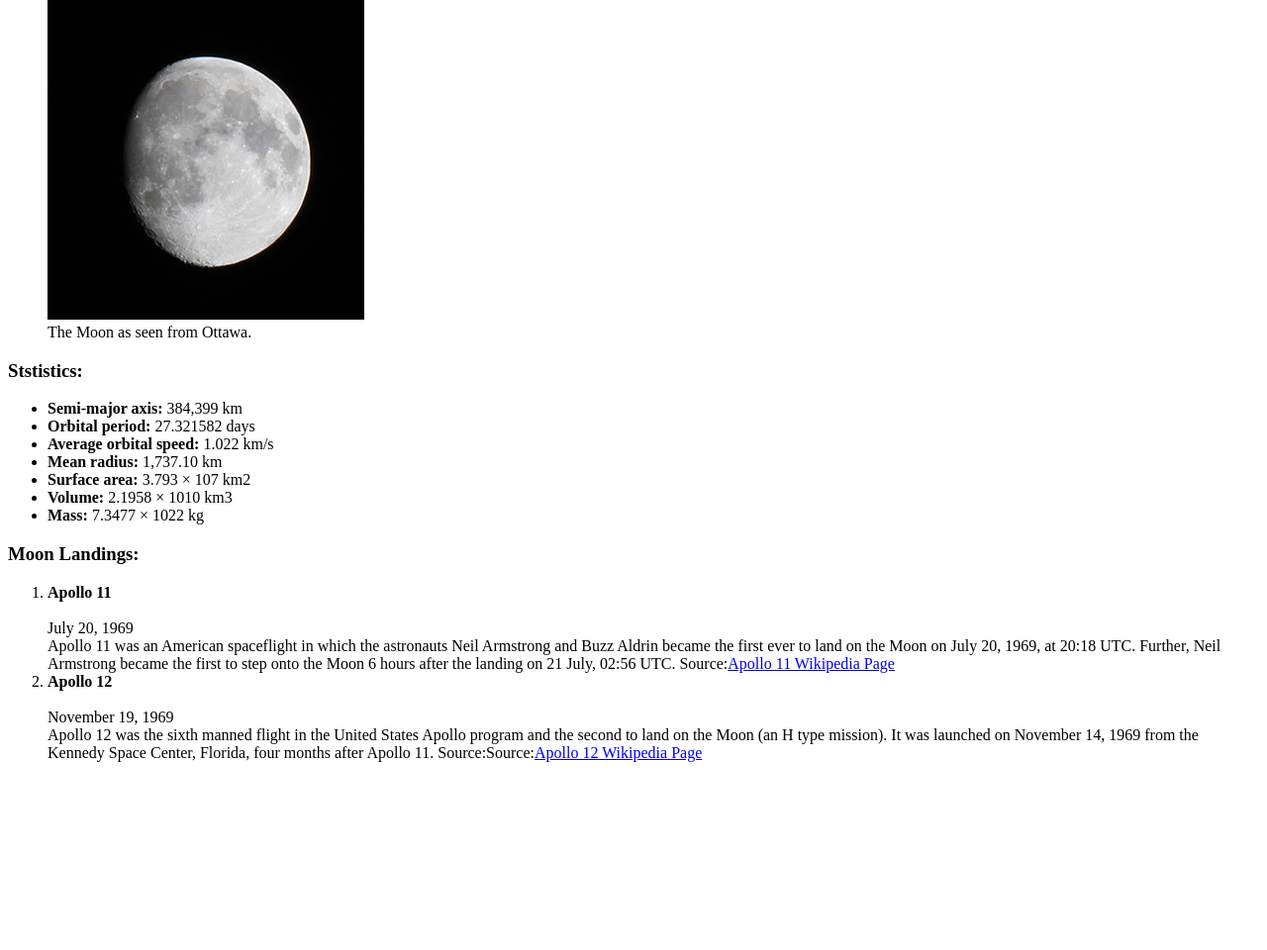
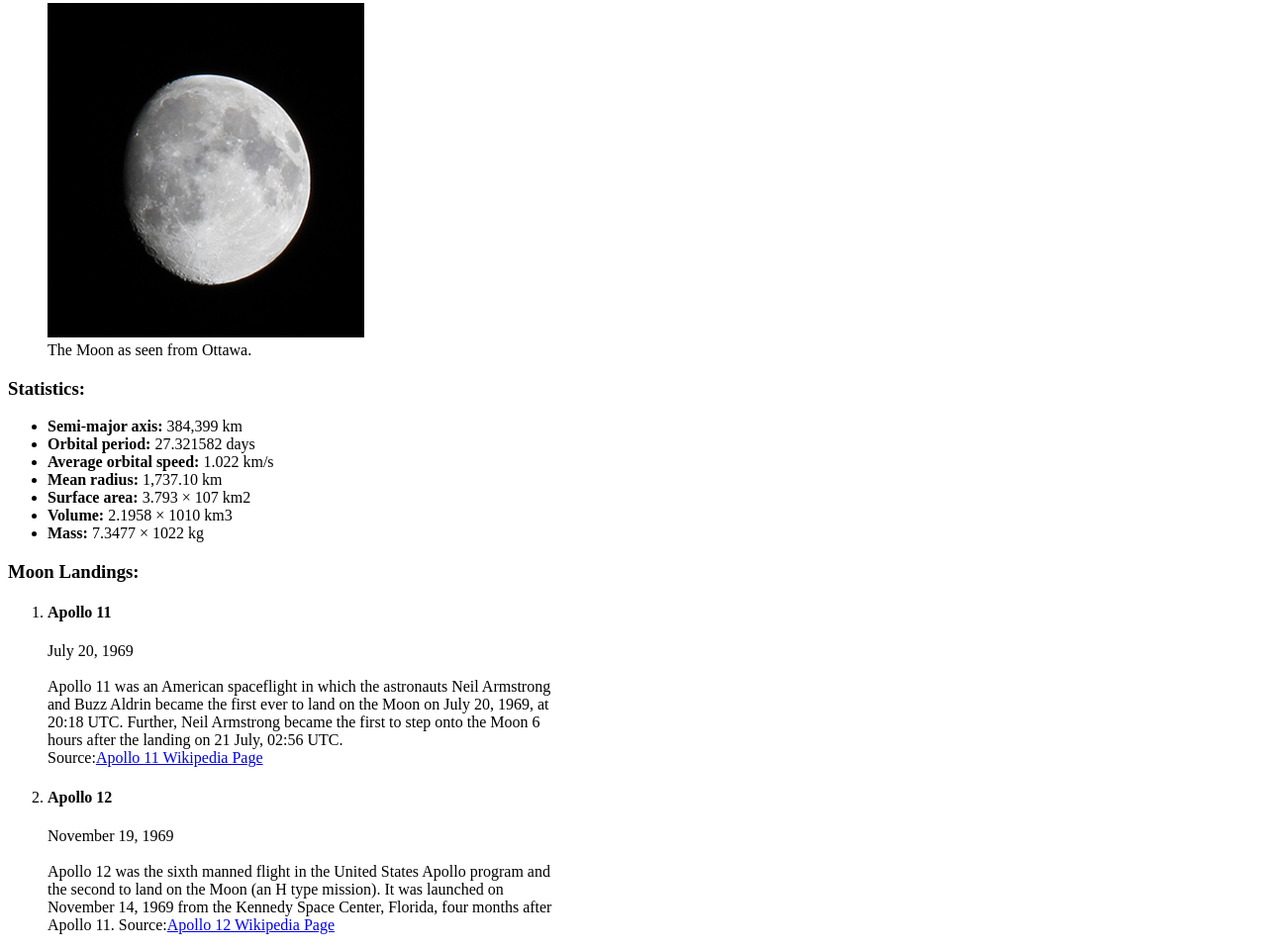
Before and after one commit to hull0003/moon_exercise, a plain HTML site: page index.html in a window 1280 px wide. Shown: the part 194-1154 px from the top of the page at 99% size. Before the commit the page ends 980 px from the top, so only its background shows below. Drawn offline with Linux system fonts and the light colour scheme.

Commit message:
fixed line breaks

```diff
--- a/index.html
+++ b/index.html
@@ -10,8 +10,9 @@
 
         <h2>A Natural Satellite</h2>
 
-        <p>The Moon is the only natural satellite of the Earth, and the fifth largest satellite in the Solar System.
-            It is the largest natural satellite of a planet in the Solar System relative to the size of its primary, having a quarter the diameter of Earth but only 1⁄81 its' mass.
+        <p>The Moon is the only natural satellite of the Earth, and the fifth largest satellite in the<br>
+            Solar System. It is the largest natural satellite of a planet in the Solar System relative<br>
+            to the size of its primary, having a quarter the diameter of Earth but only 1⁄81 its' mass.
         </p>
 
         <figure>
@@ -19,7 +20,7 @@
 			<figcaption>The Moon as seen from Ottawa.</figcaption>
 		</figure>
 
-        <h3>Ststistics:</h3>
+        <h3>Statistics:</h3>
         <ul>
             <li><strong>Semi-major axis:</strong> 384,399 km</li>
             <li><strong>Orbital period: </strong>27.321582 days</li>
@@ -32,25 +33,25 @@
 
         <h3>Moon Landings:</h3>
         <ol>
-            <li><strong>Apollo 11</strong><br>
-            <br>
-                July 20, 1969
-            <br>
-                Apollo 11 was an American spaceflight in which the astronauts Neil Armstrong
-                and Buzz Aldrin became the first ever to land on the Moon on July 20, 1969, at
-                20:18 UTC. Further, Neil Armstrong became the first to step onto the Moon 6
-                hours after the landing on 21 July, <time>02:56 UTC</time>.
+            <li><h4>Apollo 11</h4>
+
+                July 20, 1969<br>
+                <br>
+                Apollo 11 was an American spaceflight in which the astronauts Neil Armstrong<br>
+                and Buzz Aldrin became the first ever to land on the Moon on July 20, 1969, at<br>
+                20:18 UTC. Further, Neil Armstrong became the first to step onto the Moon 6<br>
+                hours after the landing on 21 July, <time>02:56 UTC</time>.<br>
                 Source:<a href="https://en.wikipedia.org/wiki/Apollo_11">Apollo 11 Wikipedia Page</a>
+            </li>
 
-            </li>
-            <li><strong>Apollo 12</strong><br>
-            <br>
-                November 19, 1969
-            <br>
-                Apollo 12 was the sixth manned flight in the United States Apollo program and
-                the second to land on the Moon (an H type mission). It was launched on
-                November 14, 1969 from the Kennedy Space Center, Florida, four months after
-                Apollo 11. Source:Source:<a href="https://en.wikipedia.org/wiki/Apollo_12">Apollo 12 Wikipedia Page</a>
+            <li><h4>Apollo 12</h4>
+
+                November 19, 1969<br>
+                <br>
+                Apollo 12 was the sixth manned flight in the United States Apollo program and<br>
+                the second to land on the Moon (an H type mission). It was launched on<br>
+                November 14, 1969 from the Kennedy Space Center, Florida, four months after<br>
+                Apollo 11. Source:<a href="https://en.wikipedia.org/wiki/Apollo_12">Apollo 12 Wikipedia Page</a>
             </li>
         </ol>
     </body>
```
